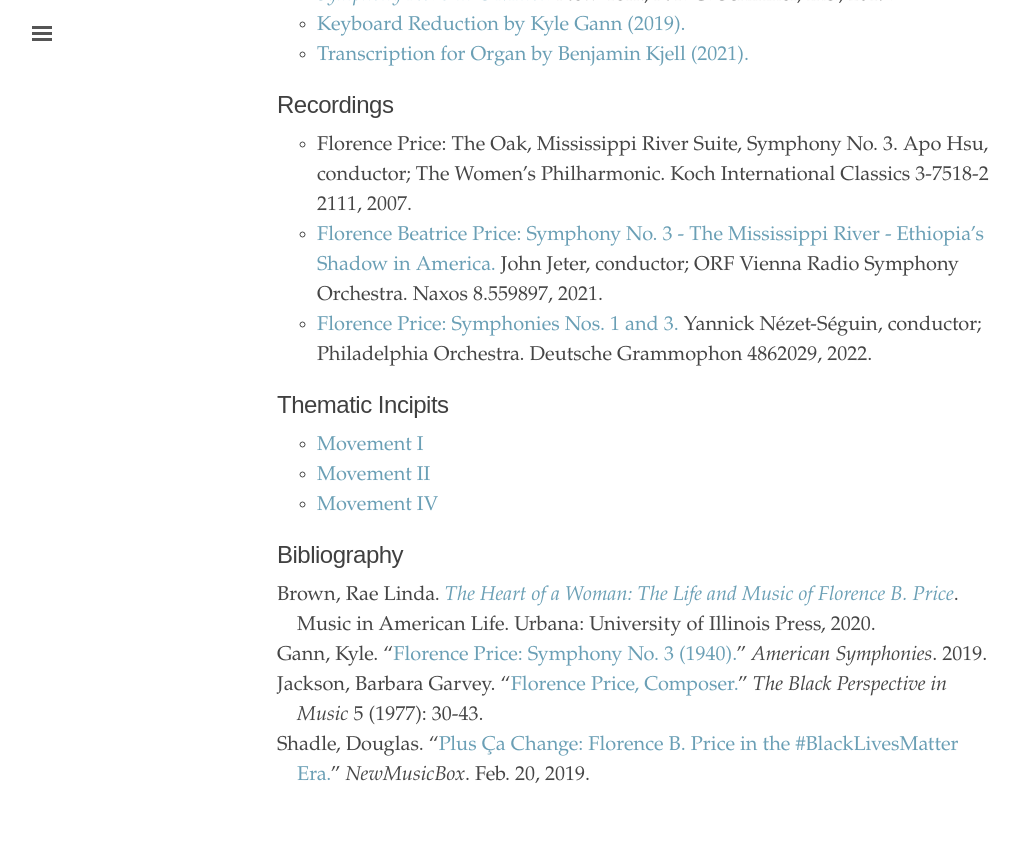
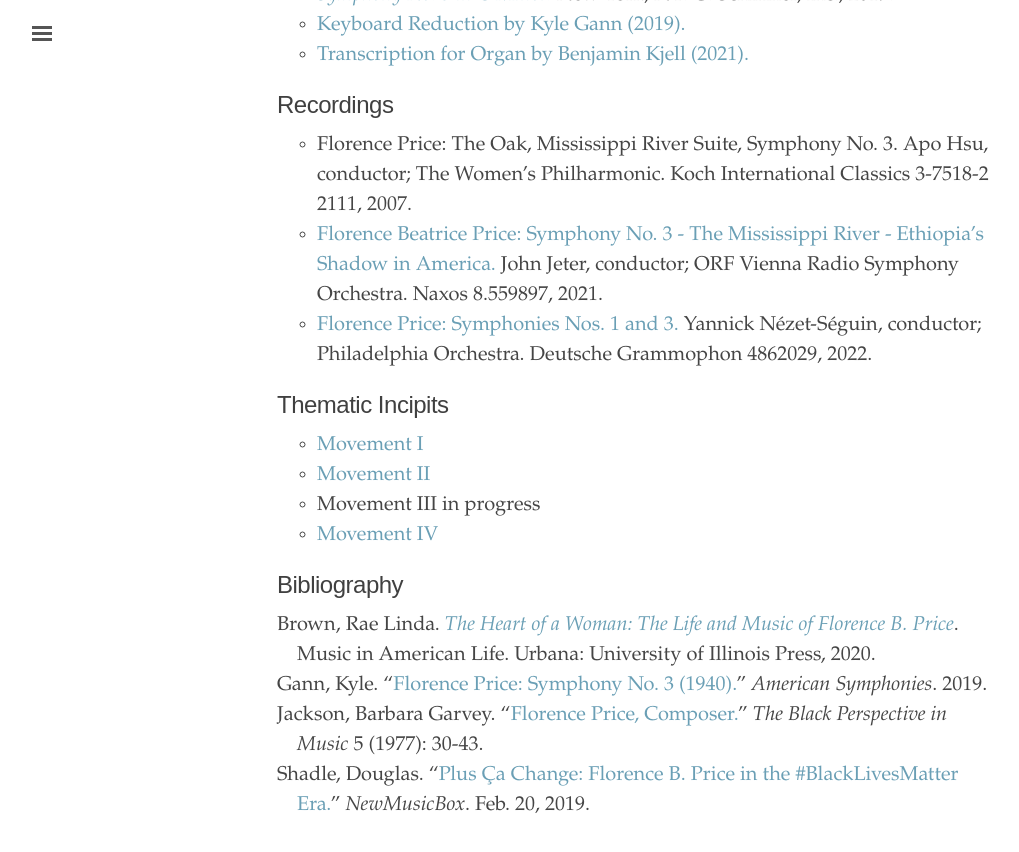
Before and after one commit to dwshadle/florence-price-catalog, a Jekyll site: the page built from _texts/price-symphony_no3.md, in a window 1280 px wide and 900 px high, scrolled down 1522 px. Shown: the top 852 px of the window, without its empty margins (3-1022 px from the left). Built offline with Jekyll 4.4.1, drawn with Linux system fonts in a browser that asks for light colours.

Commit message:
Update price-symphony_no3.md

```diff
--- a/_texts/price-symphony_no3.md
+++ b/_texts/price-symphony_no3.md
@@ -48,6 +48,7 @@
 ## Thematic Incipits
 - [Movement I](https://dwshadle.github.io/test/price-symphony-no3/mvt1)
 - [Movement II](https://dwshadle.github.io/test/price-symphony-no3/mvt2)
+- Movement III in progress
 - [Movement IV](https://dwshadle.github.io/test/price-symphony-no3/mvt4)
 
 ## Bibliography
```
